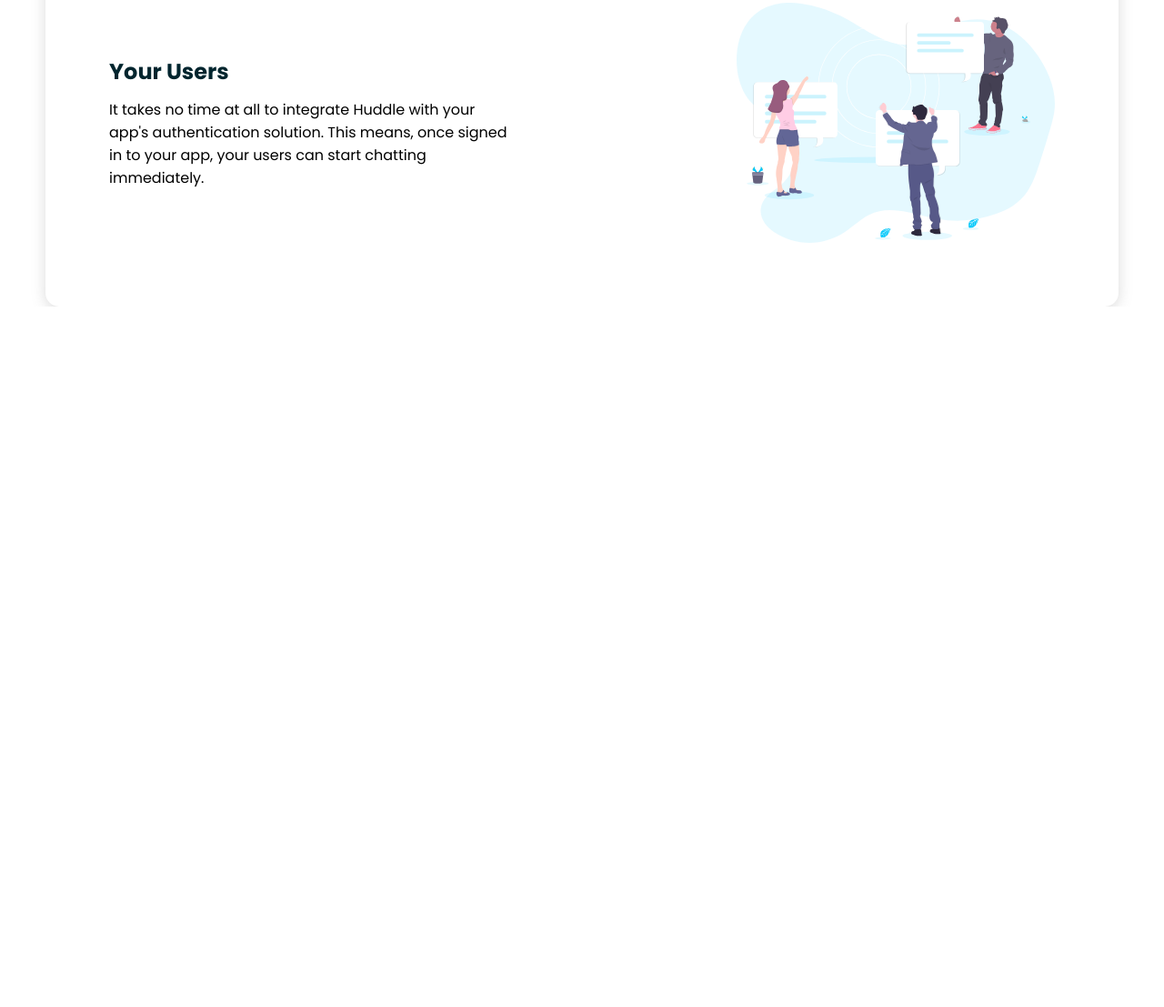
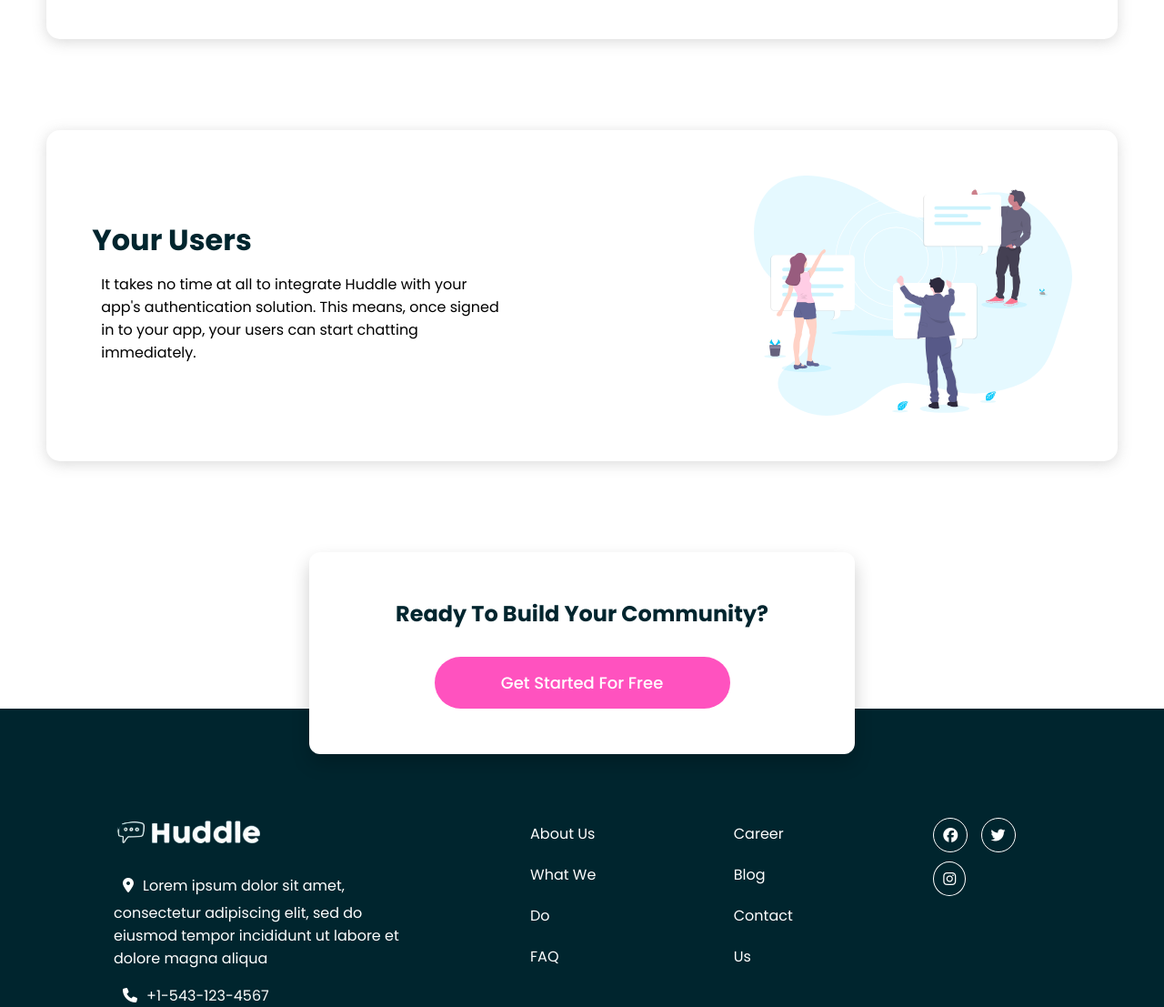
Before and after one commit to TheWindTraveler/Huddle-landing-page, a plain HTML site: page index.html in a window 1280 px wide. Shown: the part 1693-2800 px from the top of the page at 91% size. Before the commit the page ends 2030 px from the top, so only its background shows below. Drawn offline with Linux system fonts and the light colour scheme.

Commit message:
add/fix: all files, structures, layouts fixed and new files added

```diff
--- a/index.css
+++ b/index.css
@@ -1,4 +1,4 @@
-/* Varibles */
+/* Variables */
 :root{
     --primary-color: hsl(193, 100%, 96%);
     --pre-color: hsl(208, 11%, 55%);
@@ -112,9 +112,10 @@
     display: flex;
     justify-content: space-between;
     justify-items: center;
-    height: 70%;
-    margin-top: 70px;
-    padding: 70px;
+    /* height: 70%; */
+    width: 92%;
+    margin: 100px auto;
+    padding: 50px;
     box-shadow: 0px 3px 15px rgba(133, 132, 132, 0.3);
     border-radius: 15px;
 }
@@ -150,3 +151,110 @@
 .attribution a {
     color: hsl(228, 45%, 44%);
 }
+
+/* Main Footer Section */
+.footer {
+    display: flex;
+    justify-content: space-between;
+    padding: 50px;
+    width: 100%;
+    background-color: var(--secondary-color);
+    color: white;
+}
+
+.footer__container{
+    width: 30%;
+}
+
+.footer__links{
+    list-style-type: none;
+}
+
+.footer__container, .footer__right, .footer__socials{
+    margin: 65px;
+}
+
+.footer__contact{
+    width: 50%;
+}
+
+.footer__contact, p{
+    margin: 10px;
+}
+
+li, a{
+    color: white;
+    text-decoration: none;
+    line-height: 45px;
+}
+
+li a:hover,
+li a:focus {
+    color: var(--btn-color);
+    text-decoration: underline;
+}
+
+.fa-solid{
+    /* padding: 10px; */
+    margin: 10px;
+}
+
+/* Icons */
+.fab{
+    margin: 5px;
+    padding: 10px;
+    border: 1px solid white;
+    border-radius: 50%;
+}
+
+.fab:hover{
+    background-color: var(--btn-color);
+    color: white;
+}
+
+
+
+/* Footer Box */
+.footer__top {
+    margin-top: 50px;
+    display: flex;
+    justify-content: center;
+    align-items: center;
+    position: relative;
+    margin-bottom: -50px;
+}
+
+.cta__box {
+    background: white;
+    color: var(--secondary-color);
+    padding: 50px;
+    width: 60%;
+    max-width: 600px;
+    text-align: center;
+    border-radius: 12px;
+    box-shadow: 0 10px 20px rgba(0, 0, 0, 0.2);
+}
+
+.footer__cta__btn{
+    margin-top: 30px;
+    padding: 15px;
+    width: 65%;
+    border-radius: 50px;
+    border: none;
+    font-weight: 500;
+    font-size: 18px;
+    background-color: var(--btn-color);
+    color: white;
+    cursor: pointer;
+}
+
+.footer__cta__btn:hover{
+    background-color: var(--secondary-color);
+}
+
+
+.footer__copyright{
+    text-align: center;
+    color: white;
+    background-color: var(--secondary-color);
+}
--- a/index.html
+++ b/index.html
@@ -8,6 +8,7 @@
   <link href="https://fonts.googleapis.com/css2?family=Open+Sans:ital,wght@0,300..800;1,300..800&family=Poppins:ital,wght@0,100;0,200;0,300;0,400;0,500;0,600;0,700;0,800;0,900;1,100;1,200;1,300;1,400;1,500;1,600;1,700;1,800;1,900&display=swap" rel="stylesheet">
   <link rel="icon" type="image/png" sizes="32x32" href="./images/favicon-32x32.png">
   <link rel="stylesheet" href="index.css">
+  <script src="https://kit.fontawesome.com/ae72ca9feb.js" crossorigin="anonymous"></script>
   <title>Frontend Mentor | Huddle landing page with alternating feature blocks</title>
 </head>
 <body>
@@ -32,7 +33,10 @@
       </div>
       <img src="./images/illustration-mockups.svg" alt="Mobile app Mockup" class="hero__image">
   </div>
+  </section>
+
 <!-- Main Section -->
+<main>
     <div class="main__section">
       <!-- Grow Together Box -->
       <div class="main__section__box">
@@ -71,48 +75,54 @@
         <img src="./images/illustration-your-users.svg" alt="Grow together Illustration" class="grow__together_illustration">
       </div>
     </div>
-  </section>
 
+   <!-- Footer section - Curved -->
+   <div class="footer__top">
+    <div class="cta__box">
+      <h2>Ready To Build Your Community?</h2>
+      <button class="footer__cta__btn">Get Started For Free</button>
+    </div>
+   </div>
+</main>
 
+   <!-- Footer -->
+  <footer class="footer">
+    <div class="footer__container">
+        <img src="./images/huddle-white-logo-removebg-preview.png" alt="Huddle footer Logo" class="footer__logo">
+          <p><i class="fa-solid fa-location-dot"></i>Lorem ipsum dolor sit amet, consectetur adipiscing elit, sed do eiusmod tempor incididunt ut labore et dolore magna aliqua</p>
+          <p><i class="fa-solid fa-phone"></i>+1-543-123-4567</p>
+          <p><i class="fa-solid fa-envelope"></i>support@huddle.com</p>
+    </div>
 
+    <div class="footer__right">
+      <ul class="footer__links">
+        <li><a href="#">About Us</a></li>
+        <li><a href="#">What We Do</a></li>
+        <li><a href="#">FAQ</a></li>
+      </ul>
+    </div>
 
+    <div class="footer__right">
+      <ul class="footer__links">
+        <li><a href="#">Career</a></li>
+        <li><a href="#">Blog</a></li>
+        <li><a href="#">Contact Us</a></li>
+      </ul>
+    </div>
 
-  <!--
+    <!-- Social Links -->
+    <div class="footer__socials">
+      <a href="#"><i class="fab fa-facebook"></i></a>
+      <a href="#"><i class="fab fa-twitter"></i></a>
+      <a href="#"><i class="fab fa-instagram"></i></a>
+    </div>
+  </div>
 
+ </footer>
 
-
-
-
-
-
-
-
-
-  Ready To Build Your Community?
-
-  Get Started For Free
-
-  Lorem ipsum dolor sit amet, consectetur adipiscing elit, sed do eiusmod tempor
-  incididunt ut labore et dolore magna aliqua
-
-  +1-543-123-4567
-  example@huddle.com
-
-  About Us
-  What We Do
-  FAQ
-
-  Career
-  Blog
-  Contact Us
-
+<!-- Copyright -->
+     <div class="footer__copyright">
       &copy; Copyright 2018 Huddle. All rights reserved.
-
-  <footer>
-    <p class="attribution">
-      Challenge by <a href="https://www.frontendmentor.io?ref=challenge" target="_blank">Frontend Mentor</a>.
-      Coded by <a href="#">Your Name Here</a>.
-    </p>
-  </footer> -->
+    </div>
 </body>
 </html>
```
Also changed, not shown: images/huddle-white-logo-removebg-preview.png (added), images/huddle-white-logo.png (added). Lines whose indentation alone changed are shown as unchanged.
